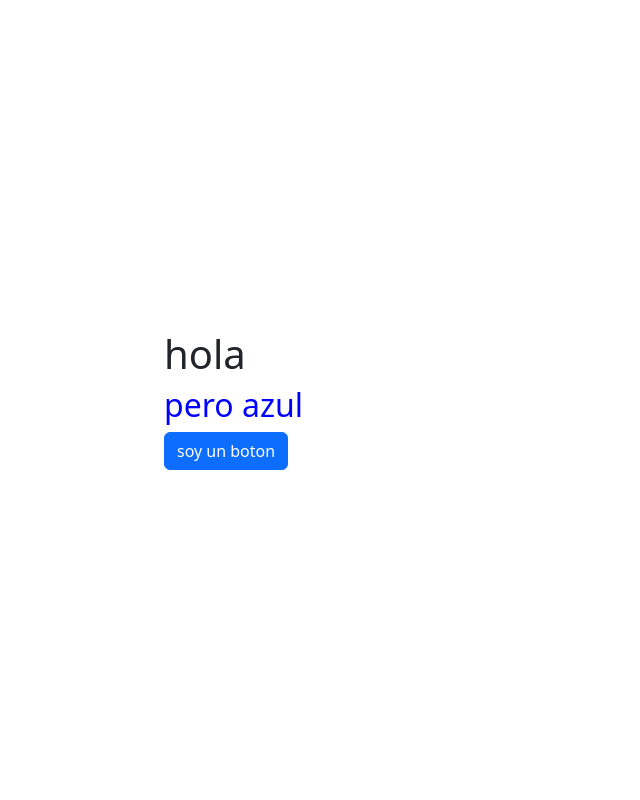
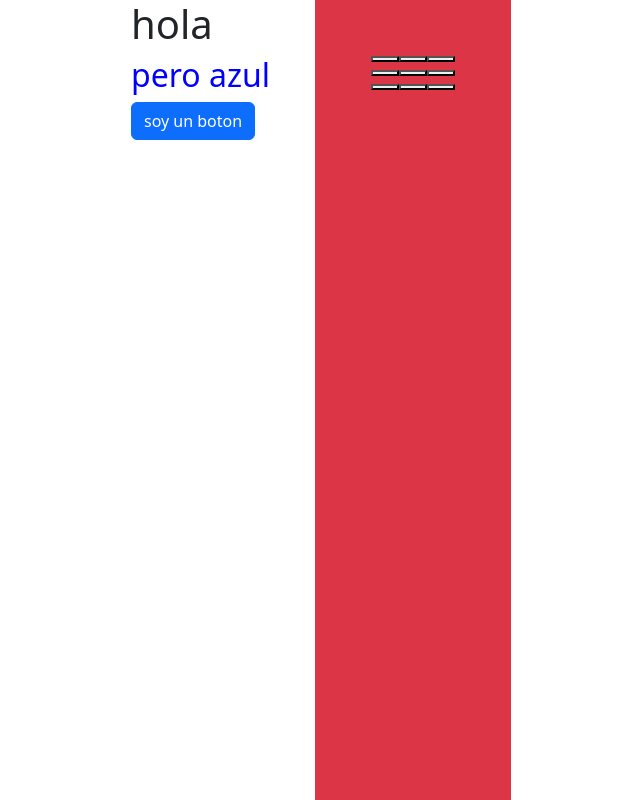
Before and after one commit to zapata05/proyecto_7veu, a Vue app in the folder veu/mi_primer_veo/: page / in a window 1280 px wide. Shown: the whole page, without its empty margins (325-965 px from the left). Built offline with nearby package versions, Linux system fonts and the light colour scheme.

Commit message:
incluyendole el juego del gato apenas logre que se reactivo xD

```diff
--- a/veu/mi_primer_veo/src/App.vue
+++ b/veu/mi_primer_veo/src/App.vue
@@ -2,9 +2,12 @@
 const name  = " soy una sobre escritura "
 const stylecolor = "color: blue"
 const arry=['blue','red','peru'];
+const cambiar=()=>{
+  console.log['-','-','-','-','-','-','-','-','-']
+}
 </script>
 <template>
-<div class="container">
+<div class="container end">
   <h1 >hola<!--{{ name }}--></h1>
   <h2 :style=stylecolor>pero azul</h2>
 
@@ -18,6 +21,23 @@ const arry=['blue','red','peru'];
   y yo un gato we
 </div>
 </div>
+<div class="container1 bg-danger vh-100 p-5">
+  <div class="row m-2">
+    <button class="col" @click="cambiar"></button>
+    <button class="col" @click="cambiar" ></button>
+    <button class="col" @click="cambiar"></button>
+  </div>
+  <div class="row m-2">
+    <button class="col" ></button>
+    <button class="col" ></button>
+    <button class="col" ></button>
+  </div>
+  <div class="row m-2">
+    <button class="col" ></button>
+    <button class="col" ></button>
+    <button class="col" ></button>
+  </div>
+</div>
 </template>
 
 <style>
```
